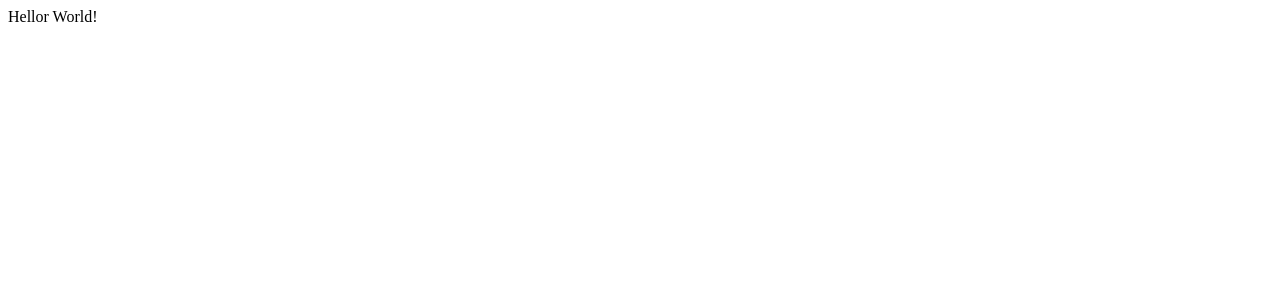
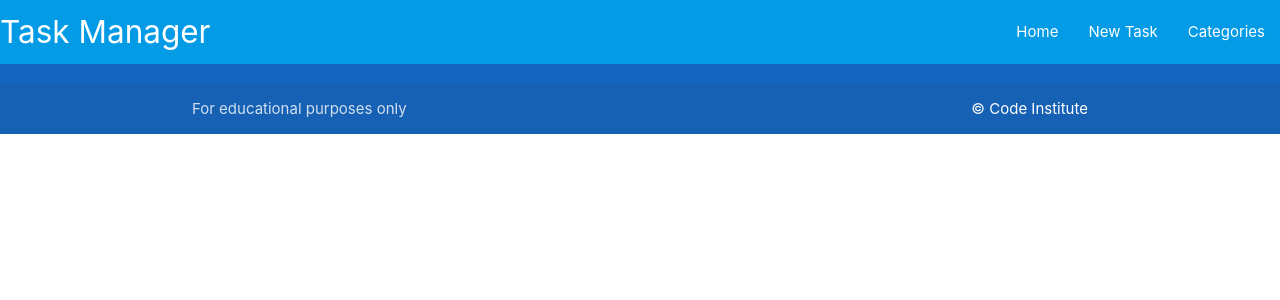
Before and after one commit to DFCMK/Task-Manager, a Flask app: page / in a window 1280 px wide. Before the commit the part shown is almost empty. Shown: the top 300 px of the page. Run offline with Flask 3, Linux system fonts and the light colour scheme.

Commit message:
added navbar and footer

```diff
--- a/taskmanager/templates/base.html
+++ b/taskmanager/templates/base.html
@@ -3,11 +3,58 @@
 <head>
     <meta charset="UTF-8">
     <meta name="viewport" content="width=device-width, initial-scale=1.0">
+    <link rel="stylesheet" href="https://cdnjs.cloudflare.com/ajax/libs/font-awesome/6.5.1/css/all.min.css" integrity="sha512-DTOQO9RWCH3ppGqcWaEA1BIZOC6xxalwEsw9c2QQeAIftl+Vegovlnee1c9QX4TctnWMn13TZye+giMm8e2LwA==" crossorigin="anonymous" referrerpolicy="no-referrer" />
+    <link rel="stylesheet" href="https://cdnjs.cloudflare.com/ajax/libs/materialize/1.0.0/css/materialize.min.css" type="text/css">
+    <link rel="stylesheet" href="{{ url_for('static', filename='css/style.css') }}" type="text/css">
     <title>Task Manager</title>
 </head>
 <body>
 
-    Hellor World!
+    <header>
+        <!-- top navbar -->
+        <nav class="light-blue darken-1">
+            <div class="nav-wrapper">
+            <a href="{{ url_for('home') }}" class="brand-logo">Task Manager</a>
+            <a href="#" data-target="mobile-demo" class="sidenav-trigger"><i class="fas fa-bars"></i></a>
+            <ul class="right hide-on-med-and-down">
+                <li><a href="{{ url_for('home') }}">Home</a></li>
+                <li><a href="">New Task</a></li>
+                <li><a href="">Categories</a></li>
+            </ul>
+            </div>
+        </nav>
 
+        <!-- mobile sidenav -->
+        <ul class="sidenav" id="mobile-demo">
+            <li><a href="{{ url_for('home') }}">Home</a></li>
+            <li><a href="">New Task</a></li>
+            <li><a href="">Categories</a></li>
+        </ul>
+    </header>
+
+    <main class="container">
+        {% block content %}
+        {% endblock %}
+    </main>
+
+
+    <footer class="page-footer blue darken-3">
+        <div class="footer-copyright">
+          <div class="container">
+          For educational purposes only
+          <a class="white-text right" href="https://codeinstitute.net" target="_blank">&copy; Code Institute</a>
+          </div>
+        </div>
+      </footer>
+
+
+<!--
+<script
+    src="https://code.jquery.com/jquery-3.7.1.js"
+    integrity="sha256-eKhayi8LEQwp4NKxN+CfCh+3qOVUtJn3QNZ0TciWLP4="
+    crossorigin="anonymous">
+</script>-->
+<script src="https://cdnjs.cloudflare.com/ajax/libs/materialize/1.0.0/js/materialize.min.js"></script>
+<script src="{{ url_for('static', filename='js/script.js') }}"></script>
 </body>
 </html>
--- /dev/null
+++ b/taskmanager/templates/tasks.html
@@ -0,0 +1,6 @@
+{% extends "base.html" %}
+{% block content %}
+
+<h3 class="light-blue-text text-darken-4 center-align">Tasks</h3>
+
+{% endblock %}
```
